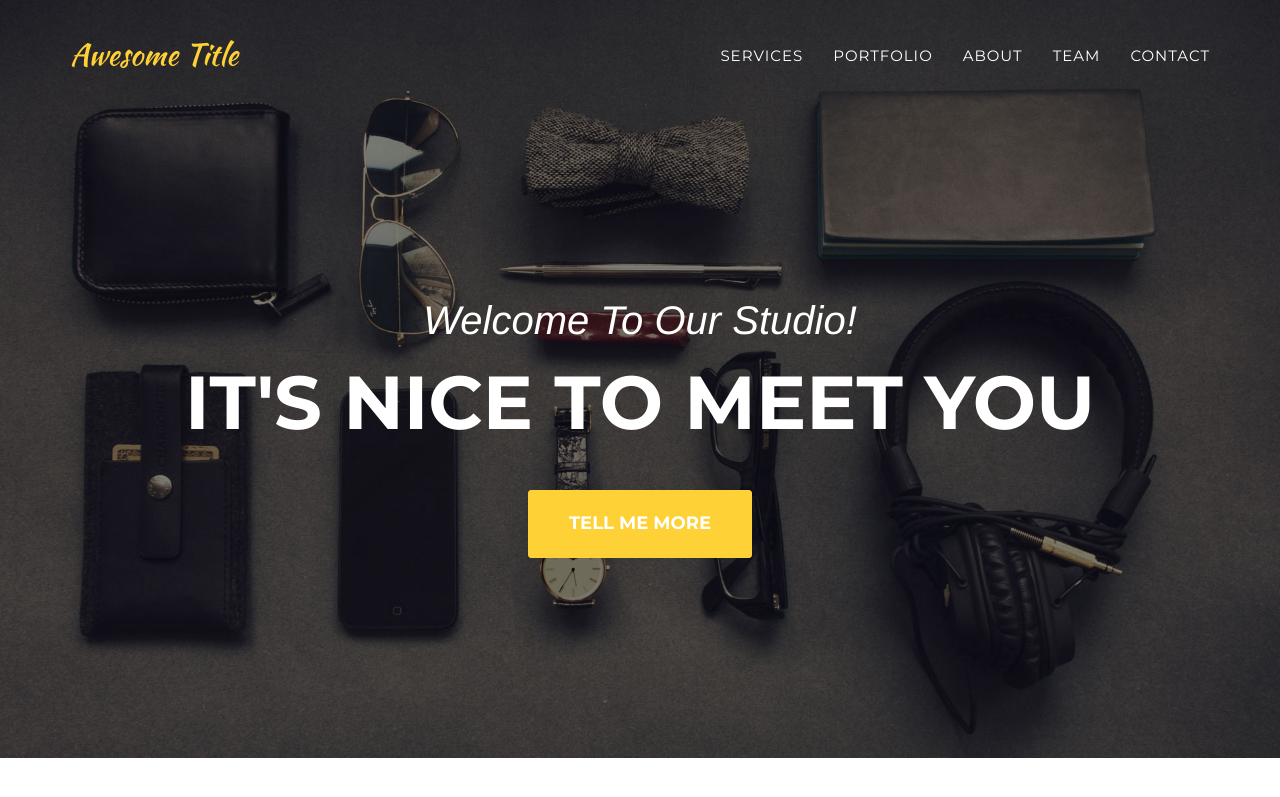
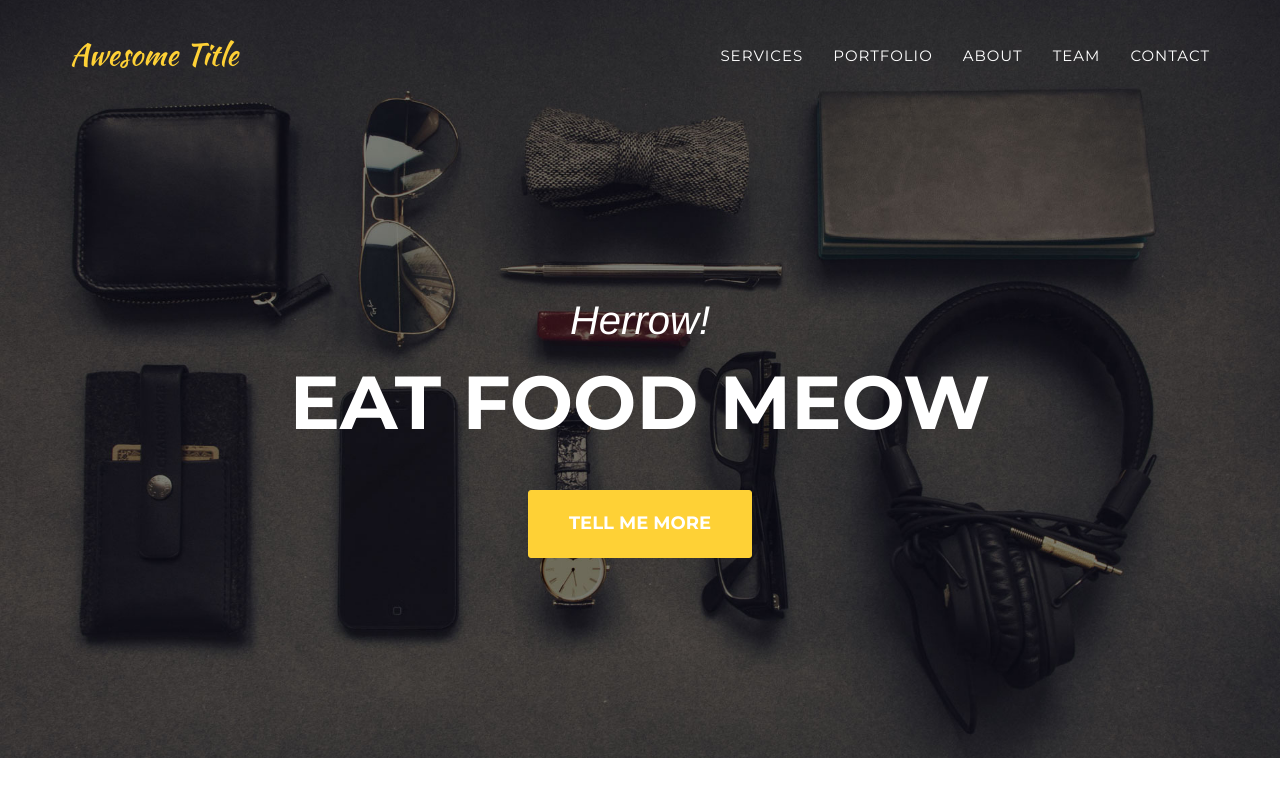
Before and after one commit to catmelon/catmelon.github.io9, a Jekyll site: the page built from index.html, in a window 1280 px wide and 900 px high. Shown: the top 797 px of the window. Built offline with Jekyll 4.4.1, drawn with Linux system fonts in a browser that asks for light colours; some web fonts are replaced.

Commit message:
Update header.html

```diff
--- a/_includes/header.html
+++ b/_includes/header.html
@@ -44,8 +44,8 @@
     <header>
         <div class="container">
             <div class="intro-text">
-                <div class="intro-lead-in">Welcome To Our Studio!</div>
-                <div class="intro-heading">It's Nice To Meet You</div>
+                <div class="intro-lead-in">Herrow!</div>
+                <div class="intro-heading">Eat Food Meow</div>
                 <a href="#services" class="page-scroll btn btn-xl">Tell Me More</a>
             </div>
         </div>
```
